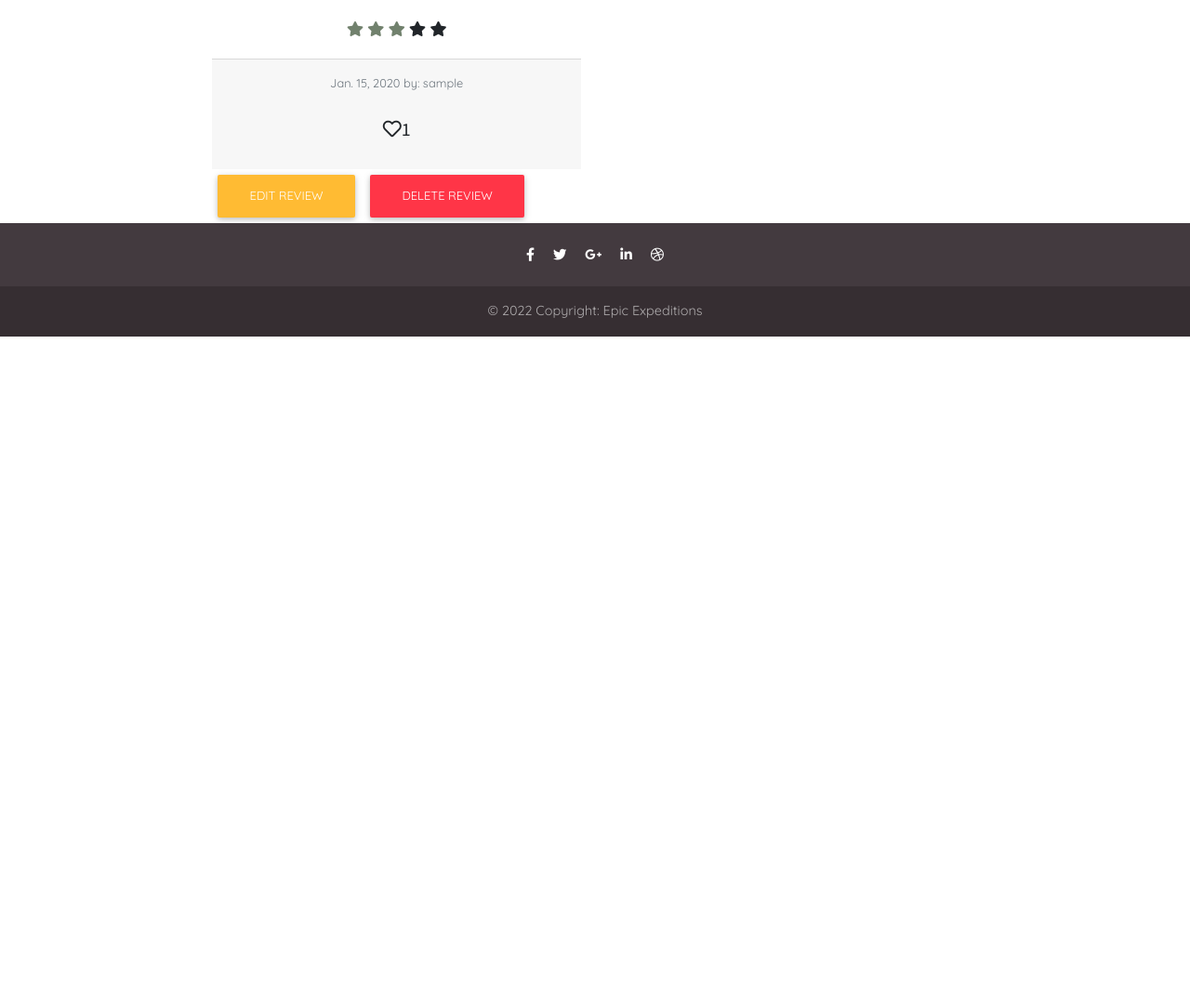
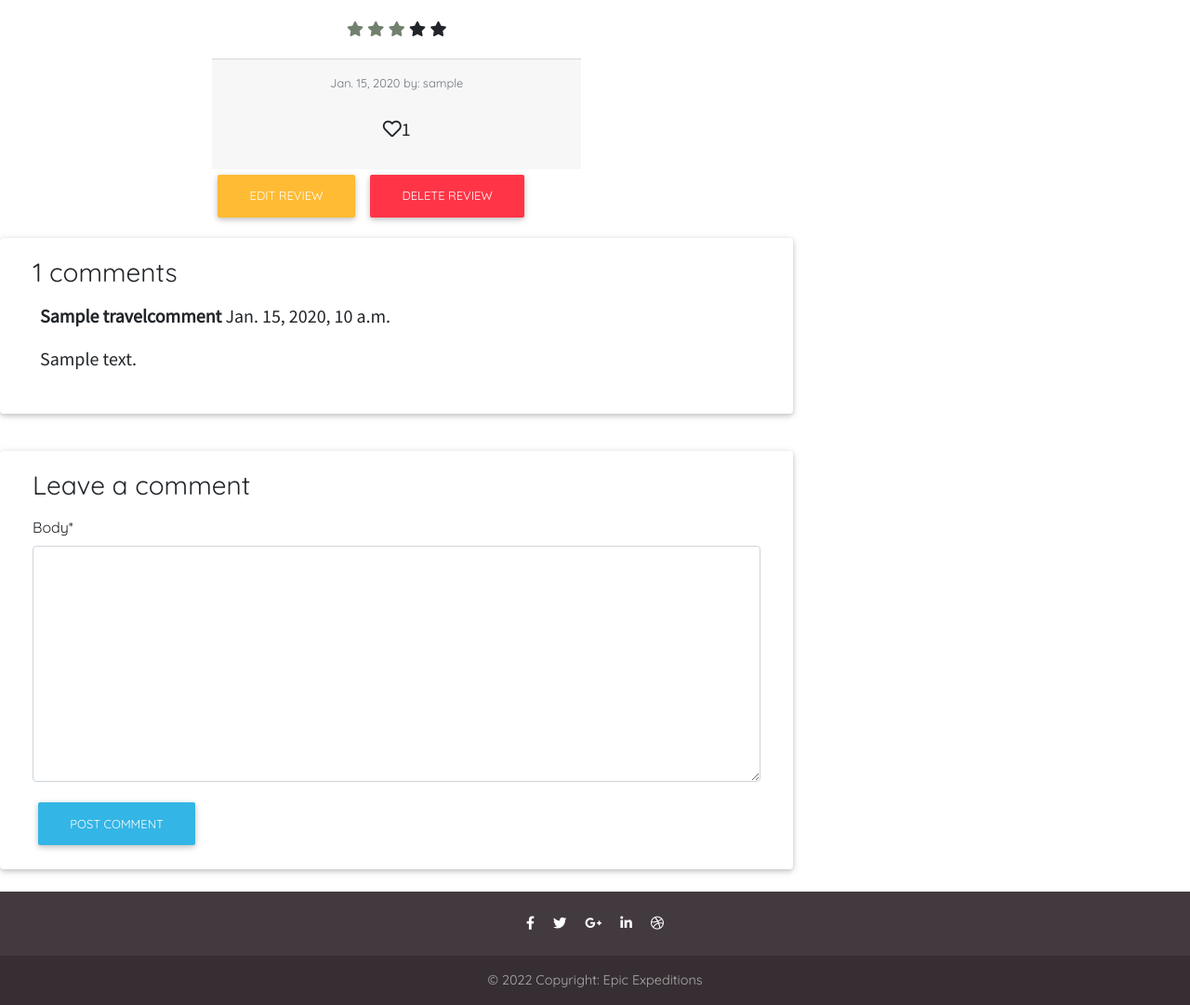
Before and after one commit to legenduzair/epic-expeditions, a Django app: page /review_detail/1/ in a window 1280 px wide. Shown: the part 585-1666 px from the top of the page at 93% size. Before the commit the page ends 947 px from the top, so only its background shows below. Run offline with Django 3.2, Linux system fonts and the light colour scheme; tables that the repository leaves empty hold one stand-in row (values such as "Sample post"); some libraries are stand-ins or nearby versions.

Commit message:
Edit review detail view to integrate viewing comments on post, add travelcomment form to forms.py and add html to input comments section in review_detail.html

```diff
--- a/review/forms.py
+++ b/review/forms.py
@@ -1,5 +1,5 @@
 from django import forms
-from .models import TravelReview
+from .models import TravelReview, TravelComments
 
 class TravelReviewForm(forms.ModelForm):
 
@@ -7,3 +7,10 @@ class TravelReviewForm(forms.ModelForm):
 
         model = TravelReview
         fields = ('title', 'travel_image', 'excerpt', 'content', 'ratings')
+
+
+class TravelCommentsForm(forms.ModelForm):
+
+    class Meta:
+        model = TravelComments
+        fields = ('body',)
--- a/review/templates/review_detail.html
+++ b/review/templates/review_detail.html
@@ -1,5 +1,7 @@
 {% extends "base.html" %}
 {% load static %}
+
+{% load crispy_forms_tags %}
 
 {% block content %}
 <div class="container-fluid">
@@ -31,8 +33,40 @@
             <a href="{% url 'delete_review' expedition.id %}" class="btn btn-danger">Delete Review</a>
         </div>
     </div>
-
+    <div class="row">
+        <div class="col-md-8 card mb-4 mt-3">
+            <div class="card-body">
+                <h3>{{ comments.count }} comments</h3>
+                {% for comment in comments %}
+                <div class="comments p-2">
+                    <p class="font-weight-bold">
+                        {{ comment.name }}
+                        <span class="font-weight-normal">
+                            {{ comment.created_on }}
+                        </span>
+                    </p>
+                    {{ comment.body | linebreaks }}
+                </div>
+                {% endfor %}
+            </div>
+        </div>
+        <div class="col-md-8 card mb-4 mt-3">
+            <div class="card-body">
+                {% if new_comment %}
+                <div class="alert alert-success">
+                    Your comment is awaiting moderation
+                </div>
+                {% else %}
+                <h3>Leave a comment</h3>
+                <form method="post" class="mt-3">
+                    {{ comment_form | crispy }}
+                    {% csrf_token %}
+                    <button type="submit" class="btn btn-info">Post Comment</button>
+                </form>
+                {% endif %}
+            </div>
+        </div>
+    </div>
 </div>
 
-
 {% endblock content %}
--- a/review/views.py
+++ b/review/views.py
@@ -2,7 +2,7 @@ from django.shortcuts import get_object_or_404, render, redirect, reverse
 from django.contrib import messages
 from django.views.generic import ListView
 from .models import TravelReview
-from .forms import TravelReviewForm
+from .forms import TravelReviewForm, TravelCommentsForm
 
 
 # Create your views here.
@@ -28,15 +28,30 @@ class TravelReviewList(ListView):
 
 
 def review_detail(request, expedition_id):
+    template_name = 'review_detail.html'
     expedition = get_object_or_404(TravelReview, pk=expedition_id)
-    form = TravelReviewForm
+    # form = TravelReviewForm()
+    comments = expedition.comments.filter(active=True)
+    new_comment = None
+
+    if request.method == 'POST':
+        comment_form = TravelCommentsForm(data=request.POST)
+        if comment_form.is_valid():
+            new_comment = comment_form.save(commit=False)
+            new_comment.post = expedition
+            new_comment.save()
+    else:
+        comment_form = TravelCommentsForm()
 
     context = {
         "expedition": expedition,
-        "form": form,
+        # "form": form,
+        "comments": comments,
+        "new_comment": new_comment,
+        "comment_form": comment_form,
     }
 
-    return render(request, 'review_detail.html', context)
+    return render(request, template_name, context)
 
 
 def add_review(request):
```
